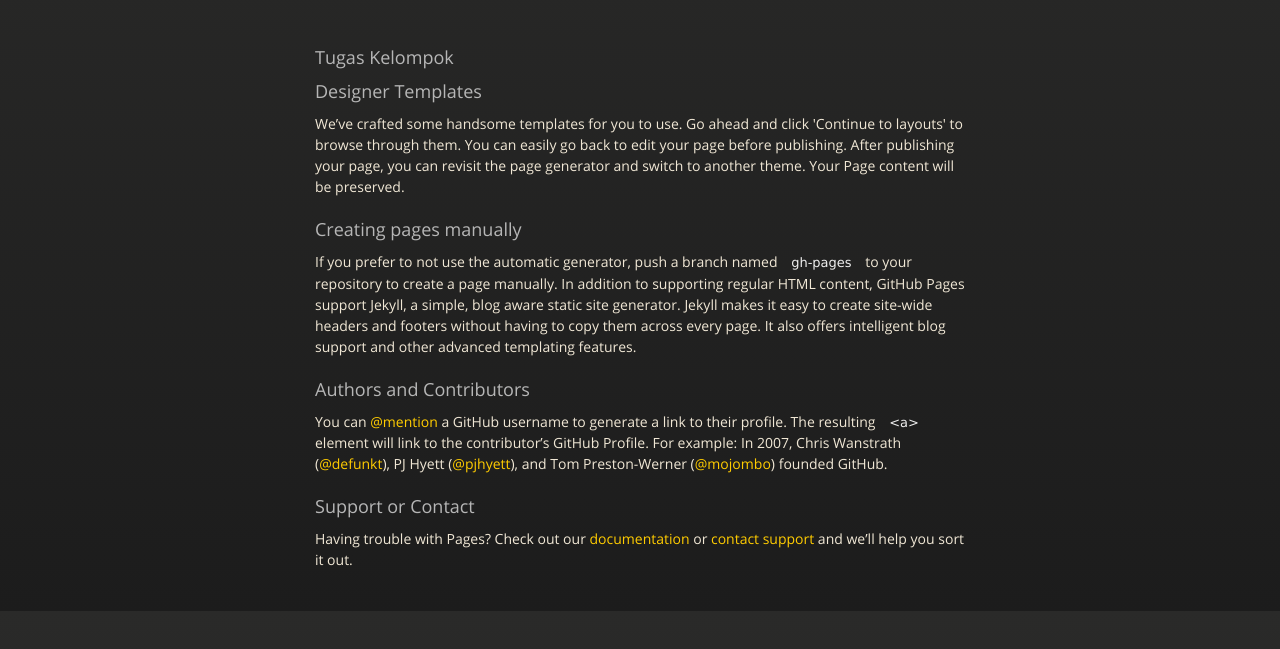
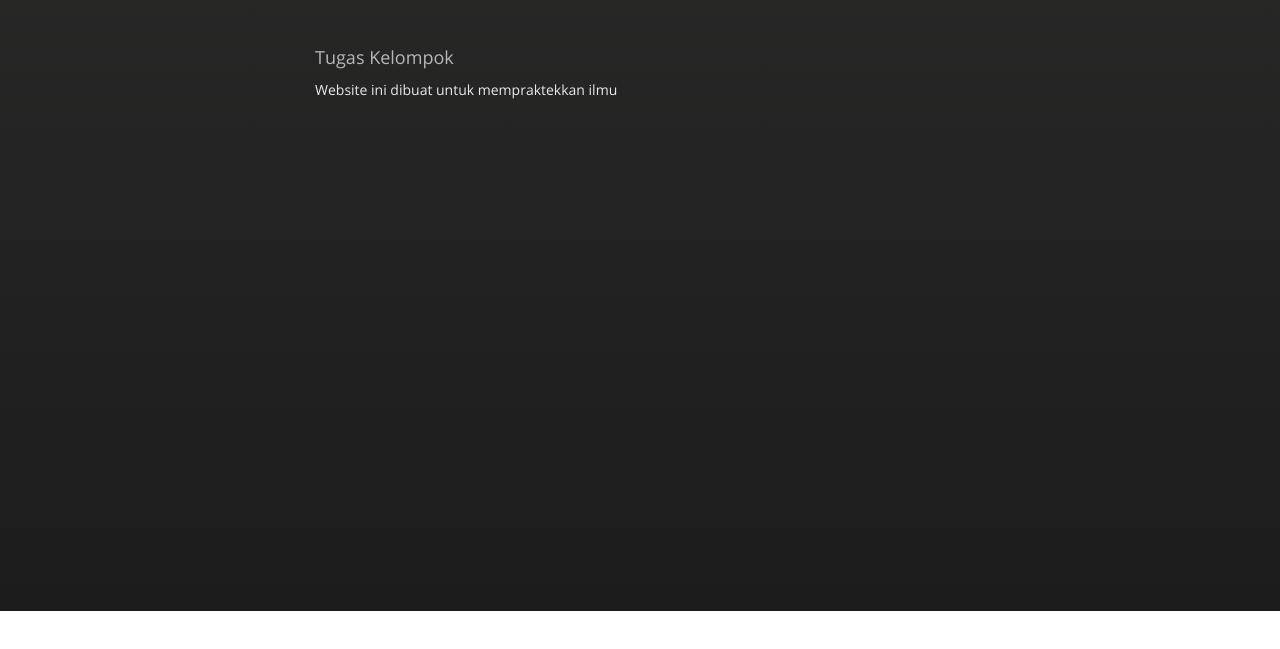
Before and after one commit to tugaskelompok/project, a plain HTML site: page index.html in a window 1280 px wide. Shown: the part 189-838 px from the top of the page. After the commit the page ends 800 px from the top, so only its background shows below. Drawn offline with nearby package versions, Linux system fonts and the light colour scheme.

Commit message:
Update index.html

```diff
--- a/index.html
+++ b/index.html
@@ -42,26 +42,11 @@
 
     Tugas Kelompok
         </h3>
-<h3>
-<a id="designer-templates" class="anchor" href="#designer-templates" aria-hidden="true"><span aria-hidden="true" class="octicon octicon-link"></span></a>Designer Templates</h3>
+<h4 class="description">
 
-<p>We’ve crafted some handsome templates for you to use. Go ahead and click 'Continue to layouts' to browse through them. You can easily go back to edit your page before publishing. After publishing your page, you can revisit the page generator and switch to another theme. Your Page content will be preserved.</p>
+    Website ini dibuat untuk mempraktekkan ilmu
 
-<h3>
-<a id="creating-pages-manually" class="anchor" href="#creating-pages-manually" aria-hidden="true"><span aria-hidden="true" class="octicon octicon-link"></span></a>Creating pages manually</h3>
-
-<p>If you prefer to not use the automatic generator, push a branch named <code>gh-pages</code> to your repository to create a page manually. In addition to supporting regular HTML content, GitHub Pages support Jekyll, a simple, blog aware static site generator. Jekyll makes it easy to create site-wide headers and footers without having to copy them across every page. It also offers intelligent blog support and other advanced templating features.</p>
-
-<h3>
-<a id="authors-and-contributors" class="anchor" href="#authors-and-contributors" aria-hidden="true"><span aria-hidden="true" class="octicon octicon-link"></span></a>Authors and Contributors</h3>
-
-<p>You can <a href="https://help.github.com/articles/basic-writing-and-formatting-syntax/#mentioning-users-and-teams" class="user-mention">@mention</a> a GitHub username to generate a link to their profile. The resulting <code>&lt;a&gt;</code> element will link to the contributor’s GitHub Profile. For example: In 2007, Chris Wanstrath (<a href="https://github.com/defunkt" class="user-mention">@defunkt</a>), PJ Hyett (<a href="https://github.com/pjhyett" class="user-mention">@pjhyett</a>), and Tom Preston-Werner (<a href="https://github.com/mojombo" class="user-mention">@mojombo</a>) founded GitHub.</p>
-
-<h3>
-<a id="support-or-contact" class="anchor" href="#support-or-contact" aria-hidden="true"><span aria-hidden="true" class="octicon octicon-link"></span></a>Support or Contact</h3>
-
-<p>Having trouble with Pages? Check out our <a href="https://help.github.com/pages">documentation</a> or <a href="https://github.com/contact">contact support</a> and we’ll help you sort it out.</p>
-      </section>
+</h4>
 
     </div>
     <!--[if !IE]><script>fixScale(document);</script><![endif]-->
```
